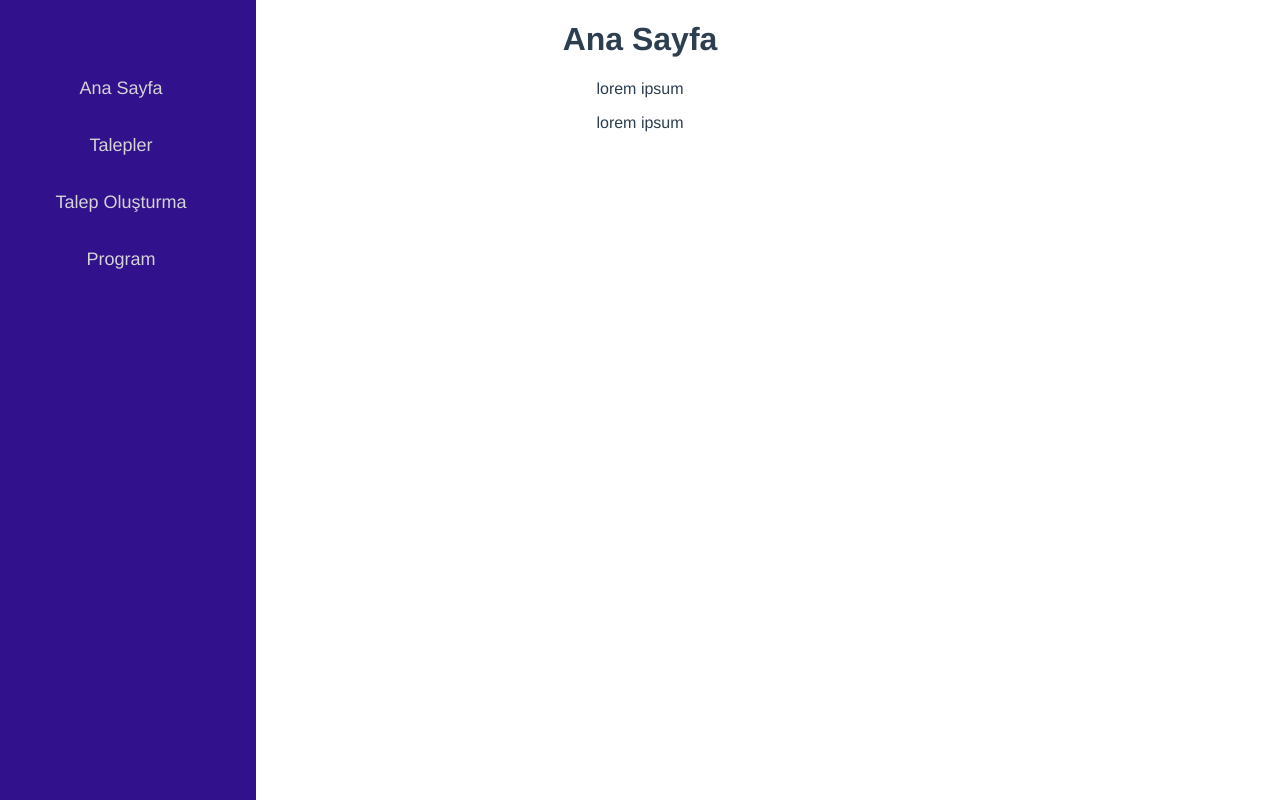
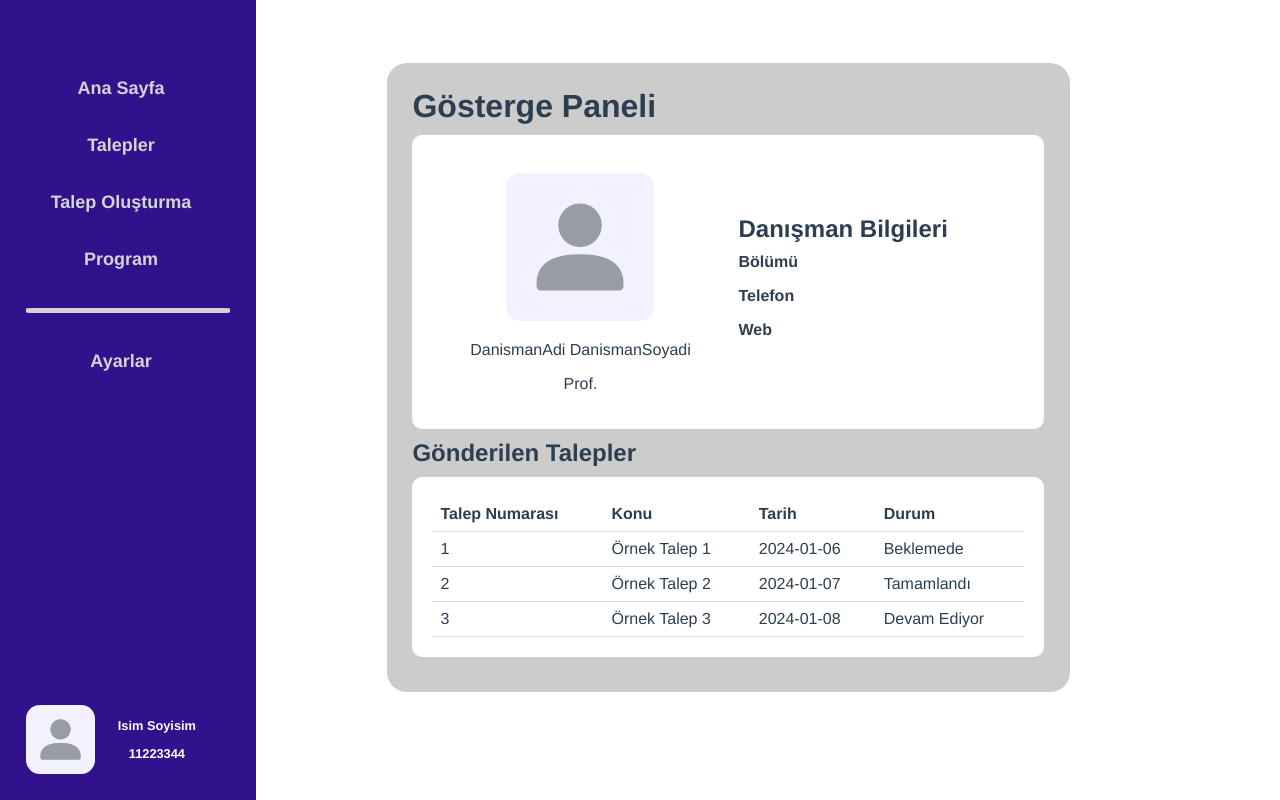
Before and after one commit to magurow/gradproject, a Vue app: page /anasayfa in a window 1280 px wide. Built offline with nearby package versions, Linux system fonts and the light colour scheme.

Commit message:
Dashboard ve Settings(sablon) sayfaları eklendi.

```diff
--- /dev/null
+++ b/src/components/Dashboard.vue
@@ -0,0 +1,130 @@
+<template>
+    <div class="dash-container">
+      <h1 class="dash-header">Gösterge Paneli</h1>
+        <div class="dash-content">
+          <div class="box">
+            <div class="box-image">
+                <img src="../assets/user.png" alt="" class="box-image">
+                <p>DanismanAdi DanismanSoyadi</p>
+                <p>Prof.</p>
+            </div>
+                <div class="box-info">
+                  <p class="box-header">Danışman Bilgileri</p>
+                  <p class="box-text">Bölümü</p>
+                  <p class="box-text">Telefon</p>
+                  <p class="box-text">Web</p>
+                </div>
+            </div>
+            <p class= "box-header">Gönderilen Talepler</p>
+            <div class="box">
+
+              <div class="table-container">
+              <table>
+                <thead>
+                  <tr>
+                    <th>Talep Numarası</th>
+                    <th>Konu</th>
+                    <th>Tarih</th>
+                    <th>Durum</th>
+                  </tr>
+                </thead>
+                <tbody>
+                  <tr v-for="talep in talepler.slice(0, 3)" :key="talep.talepNo">
+                    <td>{{ talep.talepNo }}</td>
+                    <td>{{ talep.konu }}</td>
+                    <td>{{ talep.tarih }}</td>
+                    <td>{{ talep.durum }}</td>
+                  </tr>
+                </tbody>
+              </table>
+
+            </div>
+            </div>
+        </div>
+
+    </div>
+   </template>
+
+   <script>
+    export default {
+      data() {
+        return {
+          talepler: [
+            { talepNo: 1, konu: 'Örnek Talep 1', tarih: '2024-01-06', durum: 'Beklemede' },
+            { talepNo: 2, konu: 'Örnek Talep 2', tarih: '2024-01-07', durum: 'Tamamlandı' },
+            { talepNo: 3, konu: 'Örnek Talep 3', tarih: '2024-01-08', durum: 'Devam Ediyor' },
+            // daha fazla talep ekleyebilirsiniz
+          ]
+        }
+      }
+    }
+   </script>
+
+   <style scoped>
+  .dash-container {
+    background-color: #ccc;
+    padding: 2%;
+    border-radius: 20px;
+    max-width: 50%;
+    margin-left: 30%;
+    margin-top: 5%;
+  }
+  .dash-header {
+    text-align: left;
+    font-size: 2em;
+    margin-bottom: 10px;
+    margin-top: auto;
+}
+
+.dash-content {
+    text-align: center;
+}
+.box {
+    background-color: white;
+    border-radius: 10px;
+    padding: 20px;
+    display: flex;
+    flex-direction: row;
+    align-items: center;
+    margin-top: 10px;
+    margin-bottom: 10px;
+}
+
+.box-image {
+    width: 50%;
+    height: 50%;
+    border-radius: 10%;
+    margin-top: 2%;
+}
+.box-header {
+  text-align: left;
+  font-size: 1.5em;
+  font-weight: bold;
+  margin-bottom: 5px;
+  margin-top: 5px;
+}
+.box-info {
+  text-align: left;
+  margin-left: 10px;
+  font-weight: bold;
+}
+
+.box-text {
+  margin-top: 10px;
+}
+.table-container {
+  width: 100%;
+  overflow-x: auto;
+}
+
+table {
+  width: 100%;
+  border-collapse: collapse;
+}
+
+th, td {
+  padding: 8px;
+  text-align: left;
+  border-bottom: 1px solid #ddd;
+}
+   </style>
--- /dev/null
+++ b/src/components/Settings.vue
@@ -0,0 +1,33 @@
+<template>
+    <div>
+        <h1>Ayarlar</h1>
+        <form>
+            <p>Henuz ayar yok.</p>
+            <button @click="saveSettings">Ayarları Kaydet</button>
+        </form>
+    </div>
+</template>
+
+<script>
+export default {
+    methods: {
+        saveSettings() {
+            // Ayarları kaydetmek için burada gerekli işlemleri yapabilirsiniz.
+            console.log('Ayarlar kaydedildi:', this.username, this.email);
+        }
+    }
+};
+</script>
+
+<style scoped>
+h1 {
+    color: #333;
+}
+button {
+    padding: 0.5rem 1rem;
+    background-color: #32118d;
+    color: #fff;
+    border: none;
+    cursor: pointer;
+}
+</style>
--- a/src/components/SideBar.vue
+++ b/src/components/SideBar.vue
@@ -4,6 +4,15 @@
     <router-link :to="{ name: 'Talepler' }">Talepler</router-link>
     <router-link :to="{ name: 'TalepOlusturma' }">Talep Oluşturma</router-link>
     <router-link :to="{ name: 'Program' }">Program</router-link>
+    <div class="line"></div>
+    <router-link :to="{ name: 'Ayarlar' }">Ayarlar</router-link>
+    <div class="user-container">
+      <img src="../assets/user.png" alt="user" />
+      <div class="user-info">
+        <p class="user-name">Isim Soyisim</p>
+        <p class="user-id">11223344</p>
+      </div>
+    </div>
   </div>
 </template>
 
@@ -27,6 +36,7 @@ export default {};
   padding: 18px 32px 18px 18px;
   text-decoration: none;
   font-size: 18px;
+  font-weight: bold;
   color: #d4d4d4;
   display: block;
 }
@@ -34,4 +44,38 @@ export default {};
 .sidebar a:hover {
   color: #ffffff;
 }
+.line{
+  width: 80%;
+  height: 5px;
+  background-color: #d4d4d4;
+  margin-top: 20px;
+  margin-bottom: 20px;
+  margin-left: 10%;
+  border-radius: 8%;
+}
+.user-container{
+  display: flex;
+  flex-direction: row;
+  align-items: center;
+  margin-left: 10%;
+  position: absolute;
+  bottom: 10%;
+}
+img{
+  width: 30%;
+  border-radius: 20%;
+  margin-right: 5%;
+}
+.user-info{
+  margin-left: 5%;
+  font-size: 80%;
+  color:white;
+}
+.user-name{
+  font-weight: bold;
+}
+.user-id{
+  font-weight: bold;
+}
+
 </style>
--- a/src/router/index.js
+++ b/src/router/index.js
@@ -4,7 +4,7 @@ import AnaSayfa from '../views/AnaSayfa.vue'
 import Talepler from '../views/Talepler.vue'
 import TalepOlusturma from '../views/TalepOlusturma.vue'
 import Program from '../views/Program.vue'
-
+import Ayarlar from '../views/Ayarlar.vue'
 const routes = [
   {
     path: '/',
@@ -30,6 +30,11 @@ const routes = [
     path: '/program',
     name: 'Program',
     component: Program
+  },
+  {
+    path: '/ayarlar',
+    name: 'Ayarlar',
+    component: Ayarlar
   }
 ]
 
--- a/src/views/AnaSayfa.vue
+++ b/src/views/AnaSayfa.vue
@@ -1,21 +1,22 @@
 <template>
   <div class="Anasayfa">
-    <h1>Ana Sayfa</h1>
-    <p>lorem ipsum</p>
-    <p>lorem ipsum</p>
   </div>
   <div id="app">
     <Sidebar />
+  </div>
+  <div id="app">
+    <Dashboard />
   </div>
 </template>
 
 <script>
 import Sidebar from "../components/SideBar.vue";
-
+import Dashboard from "@/components/Dashboard.vue";
 export default {
   name: 'Anasayfa',
   components: {
-    Sidebar
+    Sidebar,
+    Dashboard,
   }
 };
 </script>
--- /dev/null
+++ b/src/views/Ayarlar.vue
@@ -0,0 +1,22 @@
+<template>
+    <div class="Ayarlar">
+    </div>
+    <div id="app">
+      <Sidebar />
+    </div>
+    <div id="app">
+      <Settings />
+    </div>
+  </template>
+
+  <script>
+  import Sidebar from "../components/SideBar.vue";
+  import Settings from "@/components/Settings.vue";
+  export default {
+    name: 'Ayarlar',
+    components: {
+      Sidebar,
+      Settings,
+    }
+  };
+  </script>
```
Also changed, not shown: src/components/DarkMode.vue (added, +9 -0 lines), src/assets/user.png (added).
